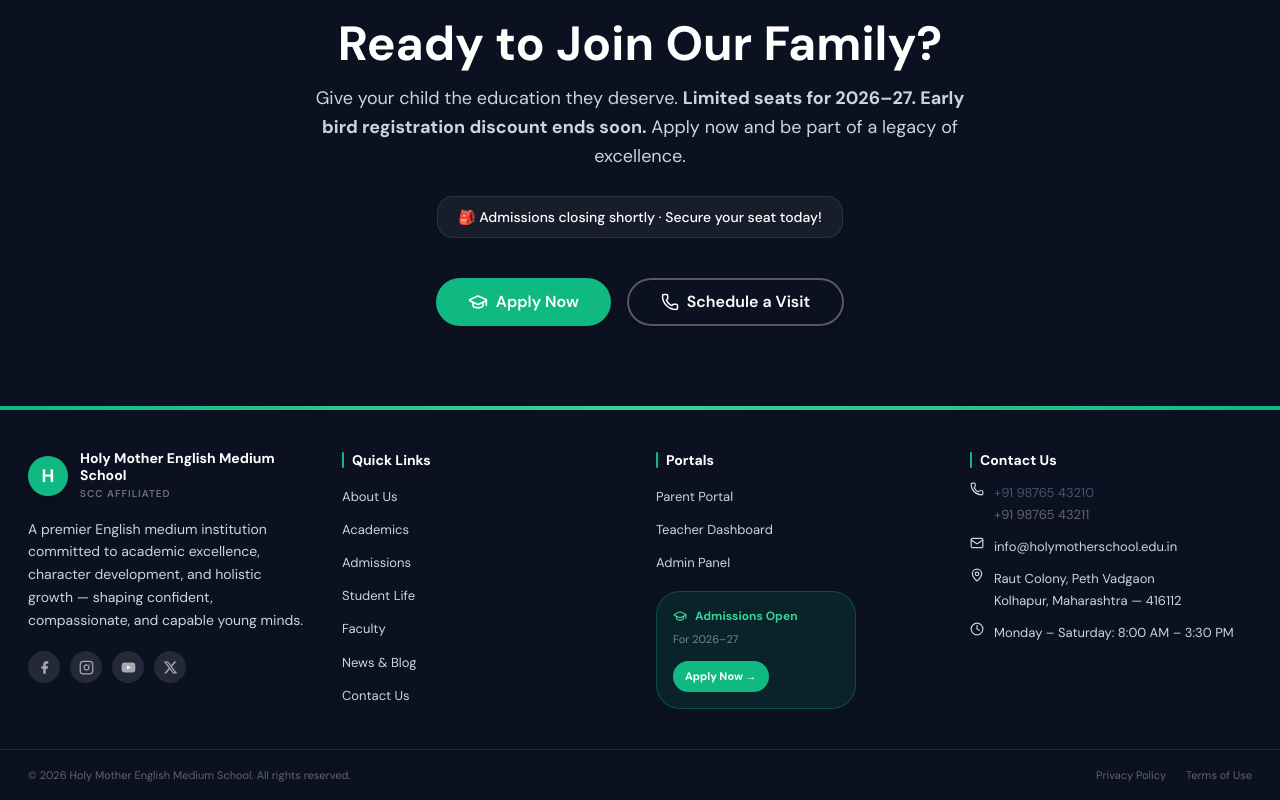
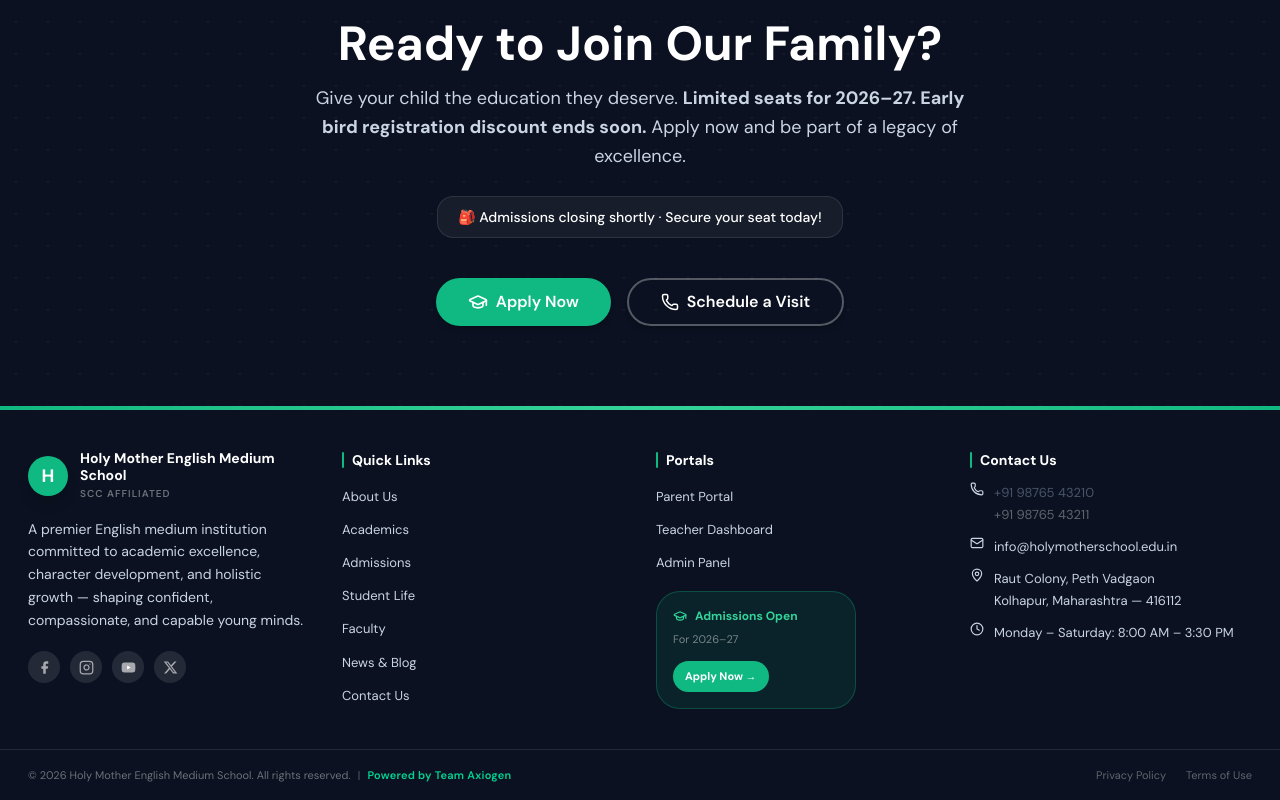
Before and after one commit to axiogenai/hmems, a Next.js app: page / in a window 1280 px wide. Shown: the part 3995-4795 px from the top of the page. Built offline with nearby package versions, Linux system fonts and the light colour scheme.

Commit message:
Add Resend Link for parents in admin student directory and self-service Forgot Password on login pages

```diff
--- a/src/app/globals.css
+++ b/src/app/globals.css
@@ -2,7 +2,7 @@
 @import "tailwindcss";
 
 /* ════════════════════════════════════════════════════════════
-   SCHOOLSITE PRO — GLOBAL STYLES & DESIGN SYSTEM
+   HOLY MOTHER ENGLISH MEDIUM SCHOOL — GLOBAL STYLES & DESIGN SYSTEM
    "Midnight Emerald" — Rich darks · Emerald accent · Modern
    ════════════════════════════════════════════════════════════ */
 
--- a/src/app/loading.tsx
+++ b/src/app/loading.tsx
@@ -6,7 +6,7 @@ export default function Loading() {
       <div className="flex flex-col items-center gap-4 text-center">
         <div className="w-12 h-12 rounded-xl border-4 border-accent border-t-transparent animate-spin" />
         <p className="text-sm font-semibold text-primary dark:text-accent-light tracking-wide">
-          Loading SchoolSite Pro...
+          Loading Holy Mother English Medium School...
         </p>
       </div>
     </div>
--- a/src/app/portal/admin/page.tsx
+++ b/src/app/portal/admin/page.tsx
@@ -769,7 +769,7 @@ export default function AdminPortalPage() {
                   <input
                     id="loginEmail"
                     type="email"
-                    placeholder="admin@schoolsite.com"
+                    placeholder="admin@example.com"
                     value={loginEmail}
                     onChange={(e) => setLoginEmail(e.target.value)}
                     className="w-full px-4 py-3 rounded-xl border border-border text-sm text-slate-800 focus:outline-none focus:ring-2 focus:ring-accent/30 focus:border-accent bg-slate-50/50 hover:bg-slate-50 transition-all font-medium"
--- a/src/app/portal/parent/page.tsx
+++ b/src/app/portal/parent/page.tsx
@@ -601,7 +601,7 @@ export default function ParentPortalPage() {
                   <input
                     id="loginEmail"
                     type="email"
-                    placeholder="parent@schoolsite.com"
+                    placeholder="parent@example.com"
                     value={loginEmail}
                     onChange={(e) => setLoginEmail(e.target.value)}
                     className="w-full px-4 py-3 rounded-xl border border-border text-sm text-slate-800 focus:outline-none focus:ring-2 focus:ring-accent/30 focus:border-accent bg-slate-50/50 hover:bg-slate-50 transition-all font-medium"
--- a/src/components/layout/Footer.tsx
+++ b/src/components/layout/Footer.tsx
@@ -185,7 +185,9 @@ export function Footer() {
       {/* Bottom bar */}
       <div className="border-t border-white/10">
         <div className="container-custom py-4 flex flex-col sm:flex-row items-center justify-between gap-2">
-          <p className="text-[11px] text-white/35">© {new Date().getFullYear()} {siteConfig.schoolName}. All rights reserved.</p>
+          <p className="text-[11px] text-white/40">
+            © {new Date().getFullYear()} {siteConfig.schoolName}. All rights reserved. <span className="mx-1 font-bold text-white/20">|</span> <span className="text-emerald-400 font-semibold tracking-wide">Powered by Team Axiogen</span>
+          </p>
           <div className="flex items-center gap-5">
             <Link href="#" className="text-[11px] text-white/35 hover:text-white/60 transition-colors">Privacy Policy</Link>
             <Link href="#" className="text-[11px] text-white/35 hover:text-white/60 transition-colors">Terms of Use</Link>
--- a/src/config/site.config.ts
+++ b/src/config/site.config.ts
@@ -1,6 +1,6 @@
 /**
  * ============================================================
- * SCHOOLSITE PRO — WHITE-LABEL CONFIGURATION
+ * HOLY MOTHER ENGLISH MEDIUM SCHOOL — CONFIGURATION
  * ============================================================
  * Change values here to rebrand the entire website for any school.
  * No other files need to be modified for basic rebranding.
```
